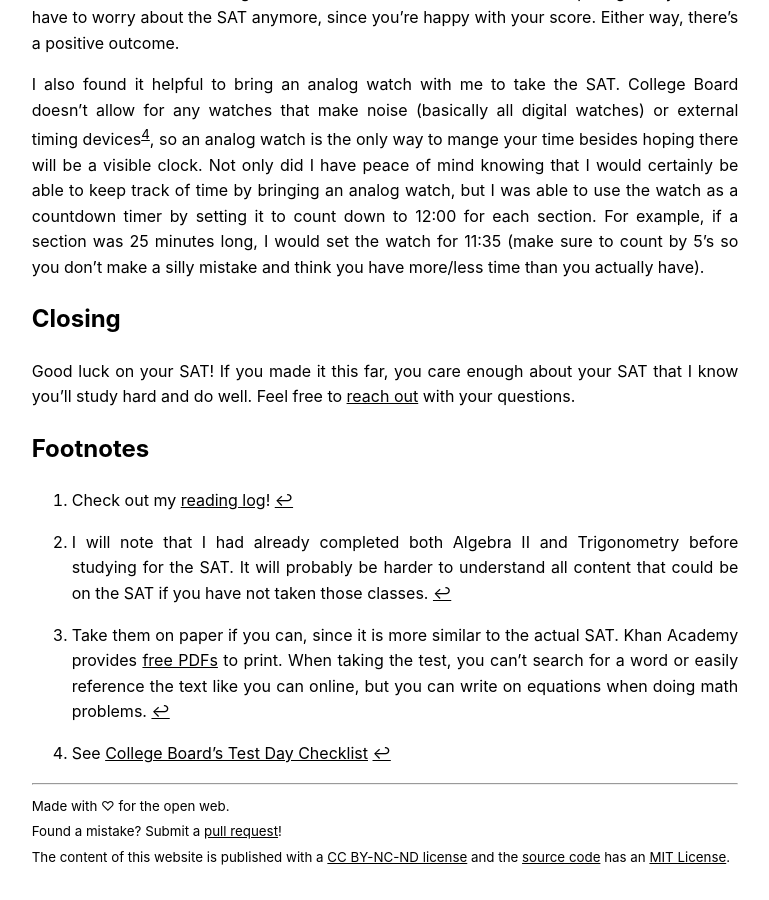
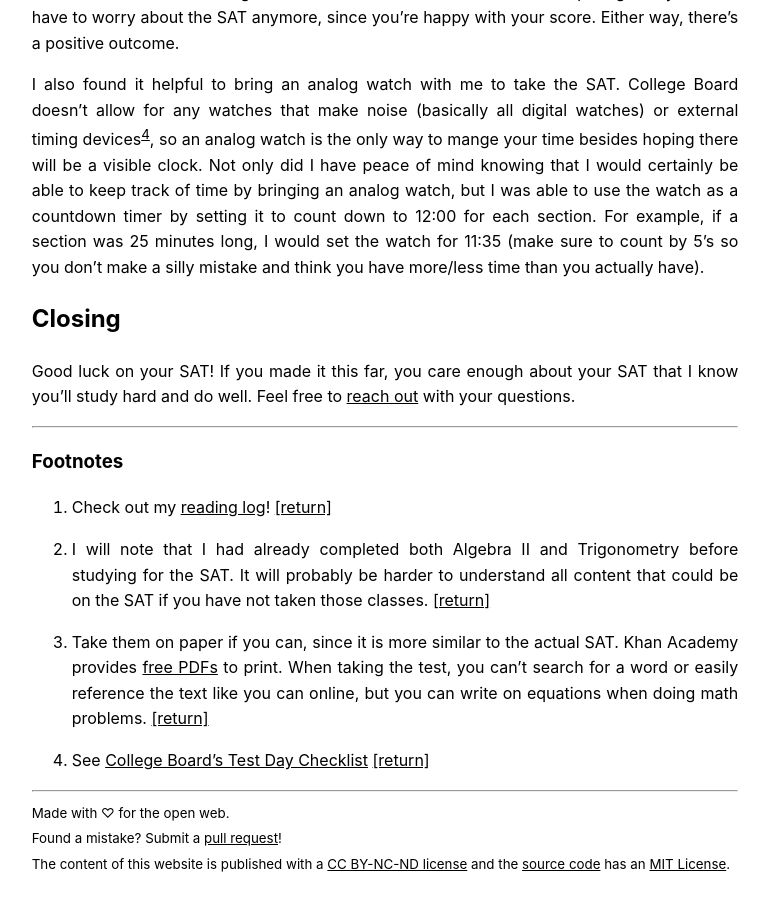
Before and after one commit to JonathanBuchh/buchh.org, a Jekyll site: the page built from _posts/2022-01-05-sat.md, in a window 1280 px wide and 900 px high, scrolled down 3015 px. Shown: the whole window, without its empty margins (255-1024 px from the left). Built offline with Jekyll 4.4.1, drawn with Linux system fonts in a browser that asks for light colours.

Commit message:
Give up and use "[return]" instead of default ↩

```diff
--- a/_config.yml
+++ b/_config.yml
@@ -3,7 +3,7 @@ description: Jonathan Buchholz's website.
 url: https://buchh.org
 kramdown:
   auto_ids: false
-  footnote_backlink: '&#8617;&#65038;'
+  footnote_backlink: "[return]"
 defaults:
   -
     scope:
--- a/_posts/2022-01-05-sat.md
+++ b/_posts/2022-01-05-sat.md
@@ -55,7 +55,9 @@ I also found it helpful to bring an analog watch with me to take the SAT. Colleg
 
 Good luck on your SAT! If you made it this far, you care enough about your SAT that I know you'll study hard and do well. Feel free to [reach out](/contact) with your questions.
 
-## Footnotes
+---
+
+### Footnotes
 
 [^1]: Check out my [reading log](/books)!
 [^2]: I will note that I had already completed both Algebra II and Trigonometry before studying for the SAT. It will probably be harder to understand all content that could be on the SAT if you have not taken those classes.
```
